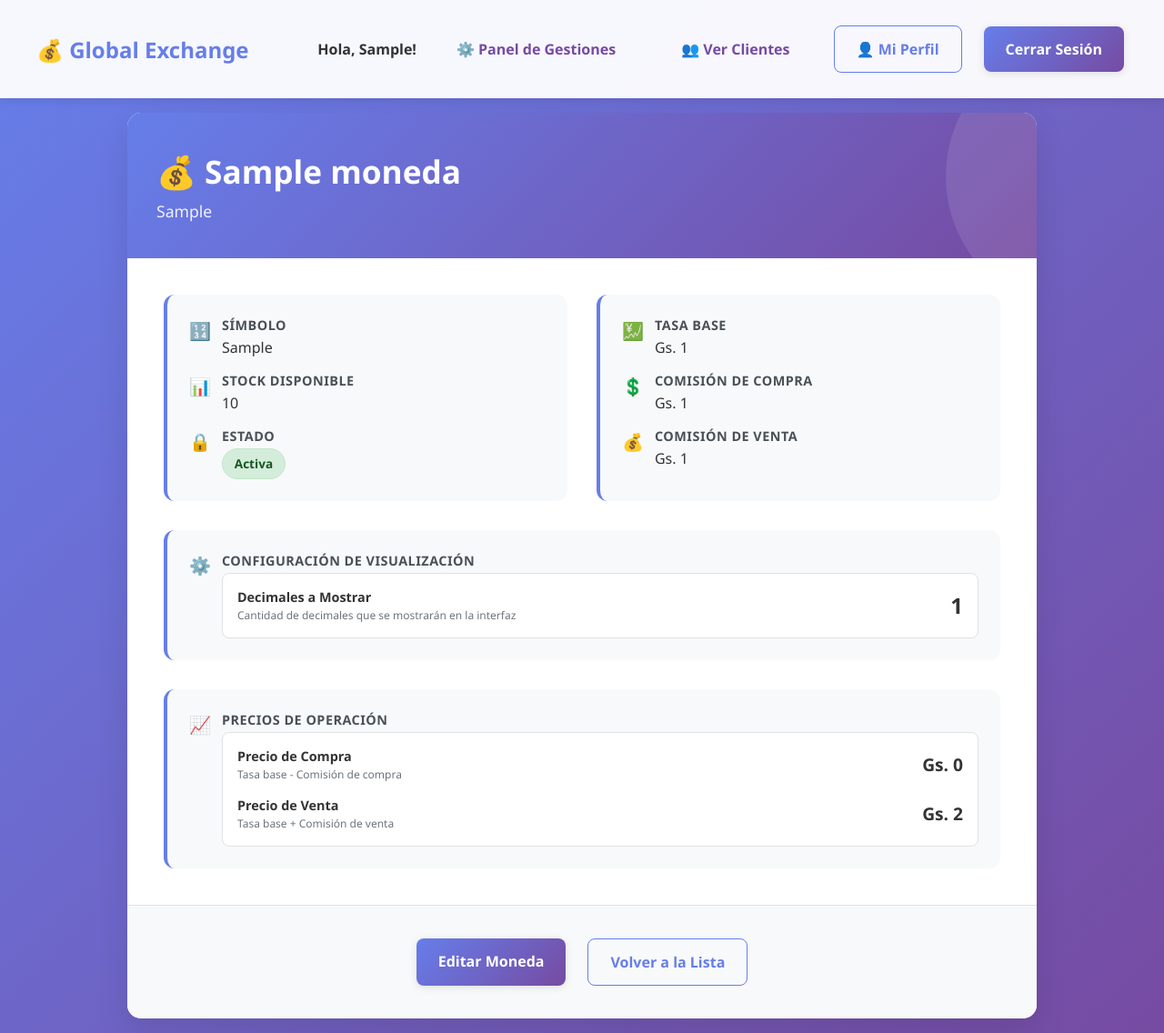
After one commit to AnhiT-O/proyectoIS, a Django app: page /monedas/1/ in a window 1280 px wide. The commit adds this page. Shown: the whole page at 91% size. Run offline with Django 5.2, Linux system fonts and the light colour scheme; a user stored in the database is signed in; tables that the repository leaves empty hold one stand-in row (values such as "Sample post").

Commit message:
se agrega detalles de moneda

```diff
--- /dev/null
+++ b/proyecto/monedas/templates/monedas/moneda_detalles.html
@@ -0,0 +1,169 @@
+{% extends 'base.html' %}
+{% load static %}
+{% load humanize %}
+
+{% block title %}{{ moneda.nombre }} - Global Exchange{% endblock %}
+
+{% block extra_css %}
+<link rel="stylesheet" href="{% static 'claro/detalles.css' %}" media="(prefers-color-scheme: light)">
+<link rel="stylesheet" href="{% static 'oscuro/detalles.css' %}" media="(prefers-color-scheme: dark)">
+{% endblock %}
+
+{% block content %}
+<div class="contenido">
+    <div class="detalle-cabecera">
+        <h1 class="detalle-nombre">
+            💰 {{ moneda.nombre }}
+        </h1>
+        <div class="detalle-tipo">
+            {{ moneda.simbolo }}
+        </div>
+    </div>
+
+    <div class="zona-detalle">
+        <div class="seccion-info">
+            <!-- Información Básica -->
+            <div class="info-columna">
+                <div class="info-celda">
+                    <span class="info-icono">🔢</span>
+                    <div class="info-contenido">
+                        <div class="info-titulo">Símbolo</div>
+                        <div class="info-valor">{{ moneda.simbolo }}</div>
+                    </div>
+                </div>
+                <div class="info-celda">
+                    <span class="info-icono">📊</span>
+                    <div class="info-contenido">
+                        <div class="info-titulo">Stock Disponible</div>
+                        <div class="info-valor">{{ moneda.stock|intcomma }}</div>
+                    </div>
+                </div>
+                <div class="info-celda">
+                    <span class="info-icono">🔒</span>
+                    <div class="info-contenido">
+                        <div class="info-titulo">Estado</div>
+                        <div class="info-valor">
+                            {% if moneda.activa %}
+                                <span class="etiqueta-activo">
+                                    Activa
+                                </span>
+                            {% else %}
+                                <span class="etiqueta-bloqueado">
+                                    Inactiva
+                                </span>
+                            {% endif %}
+                        </div>
+                    </div>
+                </div>
+            </div>
+
+            <!-- Información de Comisiones y Estado -->
+            <div class="info-columna">
+                <div class="info-celda">
+                    <span class="info-icono">💹</span>
+                    <div class="info-contenido">
+                        <div class="info-titulo">Tasa Base</div>
+                        <div class="info-valor">Gs. {{ moneda.tasa_base|intcomma }}</div>
+                    </div>
+                </div>
+                <div class="info-celda">
+                    <span class="info-icono">💲</span>
+                    <div class="info-contenido">
+                        <div class="info-titulo">Comisión de Compra</div>
+                        <div class="info-valor">Gs. {{ moneda.comision_compra|intcomma }}</div>
+                    </div>
+                </div>
+                <div class="info-celda">
+                    <span class="info-icono">💰</span>
+                    <div class="info-contenido">
+                        <div class="info-titulo">Comisión de Venta</div>
+                        <div class="info-valor">Gs. {{ moneda.comision_venta|intcomma }}</div>
+                    </div>
+                </div>
+            </div>
+        </div>
+
+        <!-- Información Adicional -->
+        <div class="info-columna" style="grid-column: 1 / -1;">
+            <div class="info-celda">
+                <span class="info-icono">⚙️</span>
+                <div class="info-contenido">
+                    <div class="info-titulo">Configuración de Visualización</div>
+                    <div class="info-valor">
+                        <div class="lista-clientes">
+                            <div class="cliente">
+                                <div style="display: flex; justify-content: space-between; align-items: center;">
+                                    <div>
+                                        <strong>Decimales a Mostrar</strong>
+                                        <br>
+                                        <small style="color: #6c757d;">
+                                            Cantidad de decimales que se mostrarán en la interfaz
+                                        </small>
+                                    </div>
+                                    <div style="font-size: 1.5rem; font-weight: bold;">
+                                        {{ moneda.decimales }}
+                                    </div>
+                                </div>
+                            </div>
+                        </div>
+                    </div>
+                </div>
+            </div>
+        </div>
+        <div style="height: 2rem;"></div>
+        <!-- Cálculos de Precios -->
+        <div class="info-columna" style="grid-column: 1 / -1;">
+            <div class="info-celda">
+                <span class="info-icono">📈</span>
+                <div class="info-contenido">
+                    <div class="info-titulo">Precios de Operación</div>
+                    <div class="info-valor">
+                        <div class="lista-clientes">
+                            <div class="cliente">
+                                <div style="display: flex; justify-content: space-between; align-items: center; margin-bottom: 1rem;">
+                                    <div>
+                                        <strong>Precio de Compra</strong>
+                                        <br>
+                                        <small style="color: #6c757d;">
+                                            Tasa base - Comisión de compra
+                                        </small>
+                                    </div>
+                                    <div style="font-size: 1.2rem; font-weight: bold">
+                                        Gs. {{ moneda.calcular_precio_compra|intcomma }}
+                                    </div>
+                                </div>
+                                <div style="display: flex; justify-content: space-between; align-items: center;">
+                                    <div>
+                                        <strong>Precio de Venta</strong>
+                                        <br>
+                                        <small style="color: #6c757d;">
+                                            Tasa base + Comisión de venta
+                                        </small>
+                                    </div>
+                                    <div style="font-size: 1.2rem; font-weight: bold">
+                                        Gs. {{ moneda.calcular_precio_venta|intcomma }}
+                                    </div>
+                                </div>
+                            </div>
+                        </div>
+                    </div>
+                </div>
+            </div>
+        </div>
+    </div>
+
+    <div class="zona-acciones">
+        <div class="acciones-contenido">
+            {% if perms.monedas.gestion or perms.monedas.cotizacion %}
+                <a href="{% url 'monedas:editar_monedas' moneda.pk %}" class="btn-primario">
+                    Editar Moneda
+                </a>
+            {% endif %}
+
+            <a href="{% url 'monedas:lista_monedas' %}" class="btn-secundario">
+                Volver a la Lista
+            </a>
+        </div>
+    </div>
+</div>
+{% endblock %}
--- a/proyecto/monedas/urls.py
+++ b/proyecto/monedas/urls.py
@@ -6,5 +6,6 @@ app_name = 'monedas'
 urlpatterns = [
     path('crear/', views.moneda_crear, name='crear_monedas'),
     path('', views.moneda_lista, name='lista_monedas'),
+    path('<int:pk>/', views.moneda_detalle, name='moneda_detalle'),
     path('<int:pk>/editar/', views.moneda_editar, name='editar_monedas')
 ]
--- a/proyecto/monedas/views.py
+++ b/proyecto/monedas/views.py
@@ -126,6 +126,28 @@ def moneda_lista(request):
     return render(request, 'monedas/moneda_lista.html', context)
 
 @login_required
+@tiene_algun_permiso
+def moneda_detalle(request, pk):
+    moneda = get_object_or_404(Moneda, pk=pk)
+
+    # Manejar cambio de estado si se envía POST
+    if request.method == 'POST' and 'cambiar_estado' in request.POST:
+        try:
+            # Cambiar el estado de la moneda
+            moneda.activa = not moneda.activa
+            moneda.save()
+
+            estado_texto = "activada" if moneda.activa else "desactivada"
+            messages.success(request, f'Moneda "{moneda.nombre}" {estado_texto} exitosamente.')
+        except Exception as e:
+            messages.error(request, 'Error al cambiar el estado de la moneda.')
+
+    context = {
+        'moneda': moneda,
+    }
+    return render(request, 'monedas/moneda_detalles.html', context)
+
+@login_required
 @puede_editar
 def moneda_editar(request, pk):
     moneda = get_object_or_404(Moneda, pk=pk)
```
Also changed, not shown: Chats con IA/Sprint 3/Brandon Rivarola/chat8.md (added, +104 -0 lines), proyecto/monedas/templates/monedas/moneda_form.html (+13 -16 lines), proyecto/monedas/templates/monedas/moneda_lista.html (+9 -14 lines).
